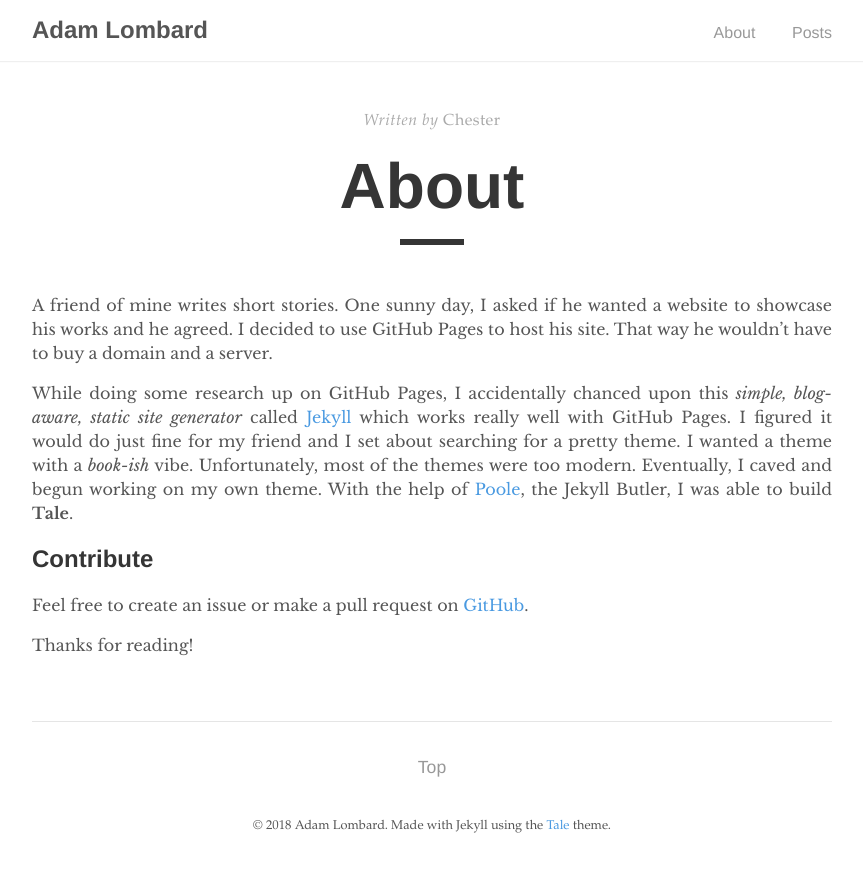
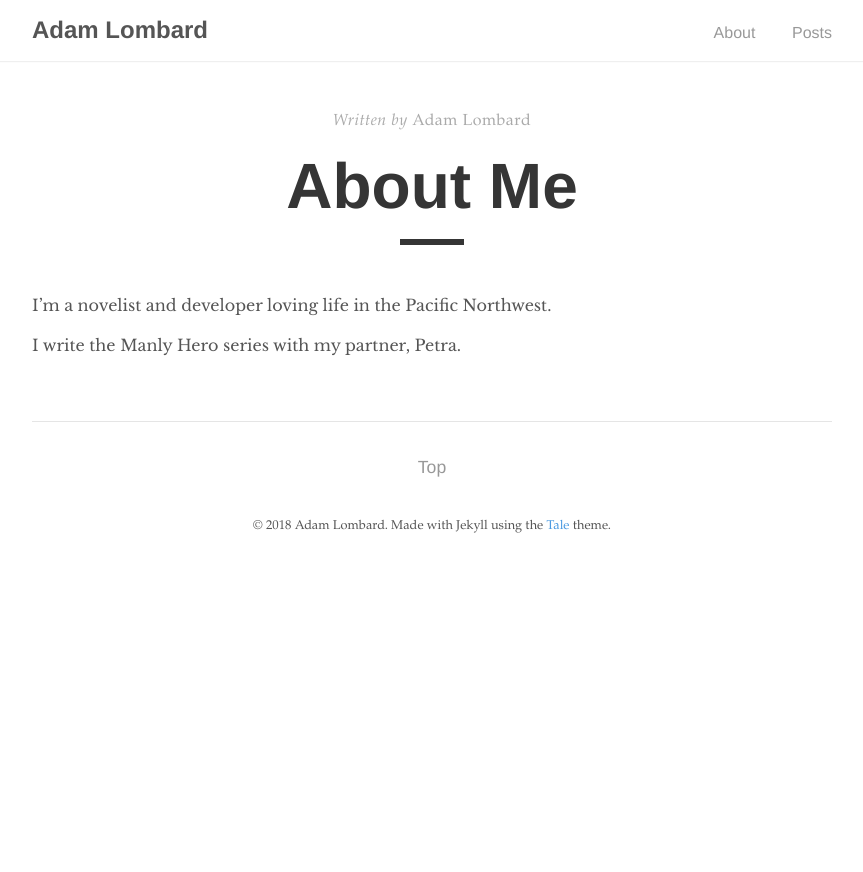
Before and after one commit to AdamLombard/AdamLombard.github.io, a Jekyll site: the page built from _pages/about.md, in a window 1280 px wide. Shown: the top 872 px of the page, without its empty margins (208-1071 px from the left). Built offline with Jekyll 4.4.1, drawn with Linux system fonts in a browser that asks for light colours.

Commit message:
Update About page

```diff
--- a/_pages/about.md
+++ b/_pages/about.md
@@ -1,15 +1,8 @@
 ---
 layout: post
-title: "About"
-author: "Chester"
+title: "About Me"
 permalink: /about/
 ---
+I'm a novelist and developer loving life in the Pacific Northwest.
 
-A friend of mine writes short stories. One sunny day, I asked if he wanted a website to showcase his works and he agreed. I decided to use GitHub Pages to host his site. That way he wouldn't have to buy a domain and a server.
-
-While doing some research up on GitHub Pages, I accidentally chanced upon this _simple, blog-aware, static site generator_ called [Jekyll](https://jekyllrb.com/) which works really well with GitHub Pages. I figured it would do just fine for my friend and I set about searching for a pretty theme. I wanted a theme with a _book-ish_ vibe. Unfortunately, most of the themes were too modern. Eventually, I caved and begun working on my own theme. With the help of [Poole](https://github.com/poole/poole), the Jekyll Butler, I was able to build **Tale**.
-
-## Contribute
-Feel free to create an issue or make a pull request on [GitHub](https://github.com/chesterhow/tale).
-
-Thanks for reading!
+I write the Manly Hero series with my partner, Petra.
```
